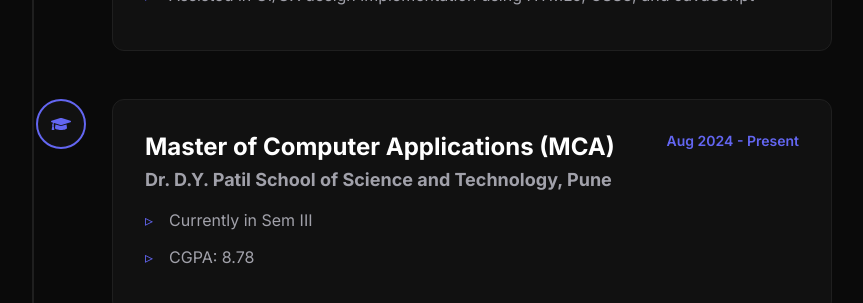
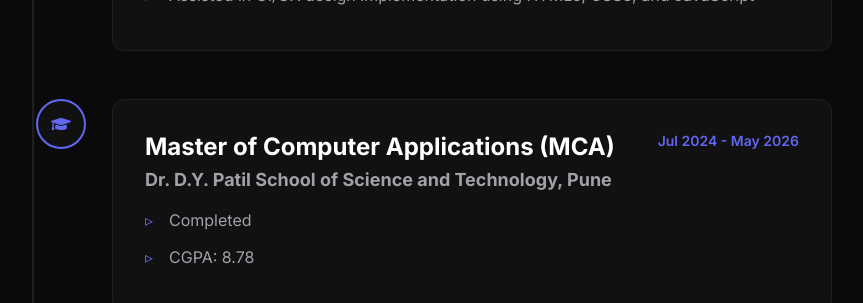
Before and after one commit to Amankumar968/Portfolio, a React (Vite) app: page / in a window 1280 px wide. Shown: the part 5240-5543 px from the top of the page, without its empty margins (208-1071 px from the left). Built offline with nearby package versions, Linux system fonts and the light colour scheme.

Commit message:
Update Experience.jsx

```diff
--- a/src/components/Experience.jsx
+++ b/src/components/Experience.jsx
@@ -33,9 +33,9 @@
     type: 'education',
     title: 'Master of Computer Applications (MCA)',
     company: 'Dr. D.Y. Patil School of Science and Technology, Pune',
-      period: 'Aug 2024 - Present',
+    period: 'Jul 2024 - May 2026',
     description: [
-        'Currently in Sem III',
+      'Completed',
       'CGPA: 8.78',
     ],
   },
```
Lines whose indentation alone changed are shown as unchanged.
